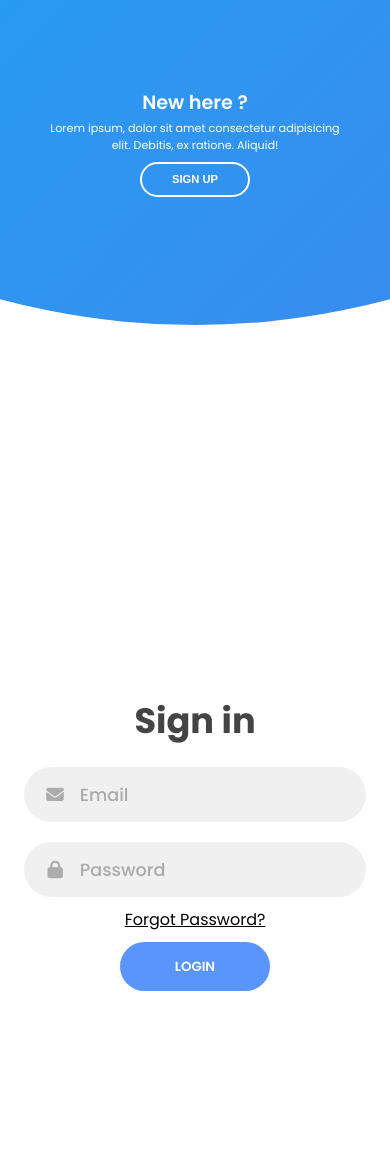
After one commit to Nimatenzin/django-aqua-blue-project, a Django app: page /signup/ in a window 390 px wide. The commit adds this page. Run offline with Django 4.2, Linux system fonts and the light colour scheme; some libraries are stand-ins or nearby versions.

Commit message:
update on sign up

```diff
--- a/app/views.py
+++ b/app/views.py
@@ -6,3 +6,6 @@ def index(request):
 
 def about(request):
     return render(request, 'about.html')
+
+def signup(request):
+    return render(request, 'signup.html')
--- a/aquablue/urls.py
+++ b/aquablue/urls.py
@@ -24,5 +24,6 @@ urlpatterns = [
     path('admin/', admin.site.urls),
     path('', views.index, name='index.html'),
     path('about/', views.about, name='about.html'),
+    path('signup/', views.signup, name='signup.html'),
 
 ]
--- /dev/null
+++ b/static/assets/css/login.css
@@ -0,0 +1,403 @@
+@import url("https://fonts.googleapis.com/css2?family=Poppins:wght@200;300;400;500;600;700;800&display=swap");
+
+* {
+  margin: 0;
+  padding: 0;
+  box-sizing: border-box;
+}
+
+body,
+input {
+  font-family: "Poppins", sans-serif;
+}
+
+.container {
+  position: relative;
+  width: 100%;
+  background-color: #fff;
+  min-height: 100vh;
+  overflow: hidden;
+}
+
+.forms-container {
+  position: absolute;
+  width: 100%;
+  height: 100%;
+  top: 0;
+  left: 0;
+}
+
+.signin-signup {
+  position: absolute;
+  top: 50%;
+  transform: translate(-50%, -50%);
+  left: 75%;
+  width: 50%;
+  transition: 1s 0.7s ease-in-out;
+  display: grid;
+  grid-template-columns: 1fr;
+  z-index: 5;
+}
+
+form {
+  display: flex;
+  align-items: center;
+  justify-content: center;
+  flex-direction: column;
+  padding: 0rem 5rem;
+  transition: all 0.2s 0.7s;
+  overflow: hidden;
+  grid-column: 1 / 2;
+  grid-row: 1 / 2;
+}
+
+form.sign-up-form {
+  opacity: 0;
+  z-index: 1;
+}
+
+form.sign-in-form {
+  z-index: 2;
+}
+
+.title {
+  font-size: 2.2rem;
+  color: #444;
+  margin-bottom: 10px;
+}
+
+.input-field {
+  max-width: 380px;
+  width: 100%;
+  background-color: #f0f0f0;
+  margin: 10px 0;
+  height: 55px;
+  border-radius: 55px;
+  display: grid;
+  grid-template-columns: 15% 85%;
+  padding: 0 0.4rem;
+  position: relative;
+}
+
+.input-field i {
+  text-align: center;
+  line-height: 55px;
+  color: #acacac;
+  transition: 0.5s;
+  font-size: 1.1rem;
+}
+
+.input-field input {
+  background: none;
+  outline: none;
+  border: none;
+  line-height: 1;
+  font-weight: 600;
+  font-size: 1.1rem;
+  color: #333;
+}
+
+.input-field input::placeholder {
+  color: #aaa;
+  font-weight: 500;
+}
+
+.social-text {
+  padding: 0.7rem 0;
+  font-size: 1rem;
+}
+
+.social-media {
+  display: flex;
+  justify-content: center;
+}
+
+.social-icon {
+  height: 46px;
+  width: 46px;
+  display: flex;
+  justify-content: center;
+  align-items: center;
+  margin: 0 0.45rem;
+  color: #333;
+  border-radius: 50%;
+  border: 1px solid #333;
+  text-decoration: none;
+  font-size: 1.1rem;
+  transition: 0.3s;
+}
+
+.social-icon:hover {
+  color: #4481eb;
+  border-color: #4481eb;
+}
+
+.btn {
+  width: 150px;
+  background-color: #5995fd;
+  border: none;
+  outline: none;
+  height: 49px;
+  border-radius: 49px;
+  color: #fff;
+  text-transform: uppercase;
+  font-weight: 600;
+  margin: 10px 0;
+  cursor: pointer;
+  transition: 0.5s;
+}
+
+.btn:hover {
+  background-color: #4d84e2;
+}
+.panels-container {
+  position: absolute;
+  height: 100%;
+  width: 100%;
+  top: 0;
+  left: 0;
+  display: grid;
+  grid-template-columns: repeat(2, 1fr);
+}
+
+.container:before {
+  content: "";
+  position: absolute;
+  height: 2000px;
+  width: 2000px;
+  top: -10%;
+  right: 48%;
+  transform: translateY(-50%);
+  background-image: linear-gradient(-45deg, #4481eb 0%, #04befe 100%);
+  transition: 1.8s ease-in-out;
+  border-radius: 50%;
+  z-index: 6;
+}
+
+.image {
+  width: 100%;
+  transition: transform 1.1s ease-in-out;
+  transition-delay: 0.4s;
+}
+
+.panel {
+  display: flex;
+  flex-direction: column;
+  align-items: flex-end;
+  justify-content: space-around;
+  text-align: center;
+  z-index: 6;
+}
+
+.left-panel {
+  pointer-events: all;
+  padding: 3rem 17% 2rem 12%;
+}
+
+.right-panel {
+  pointer-events: none;
+  padding: 3rem 12% 2rem 17%;
+}
+
+.panel .content {
+  color: #fff;
+  transition: transform 0.9s ease-in-out;
+  transition-delay: 0.6s;
+}
+
+.panel h3 {
+  font-weight: 600;
+  line-height: 1;
+  font-size: 1.5rem;
+}
+
+.panel p {
+  font-size: 0.95rem;
+  padding: 0.7rem 0;
+}
+
+.btn.transparent {
+  margin: 0;
+  background: none;
+  border: 2px solid #fff;
+  width: 130px;
+  height: 41px;
+  font-weight: 600;
+  font-size: 0.8rem;
+}
+
+.right-panel .image,
+.right-panel .content {
+  transform: translateX(800px);
+}
+
+/* ANIMATION */
+
+.container.sign-up-mode:before {
+  transform: translate(100%, -50%);
+  right: 52%;
+}
+
+.container.sign-up-mode .left-panel .image,
+.container.sign-up-mode .left-panel .content {
+  transform: translateX(-800px);
+}
+
+.container.sign-up-mode .signin-signup {
+  left: 25%;
+}
+
+.container.sign-up-mode form.sign-up-form {
+  opacity: 1;
+  z-index: 2;
+}
+
+.container.sign-up-mode form.sign-in-form {
+  opacity: 0;
+  z-index: 1;
+}
+
+.container.sign-up-mode .right-panel .image,
+.container.sign-up-mode .right-panel .content {
+  transform: translateX(0%);
+}
+
+.container.sign-up-mode .left-panel {
+  pointer-events: none;
+}
+
+.container.sign-up-mode .right-panel {
+  pointer-events: all;
+}
+
+@media (max-width: 870px) {
+  .container {
+    min-height: 800px;
+    height: 100vh;
+  }
+  .signin-signup {
+    width: 100%;
+    top: 95%;
+    transform: translate(-50%, -100%);
+    transition: 1s 0.8s ease-in-out;
+  }
+
+  .signin-signup,
+  .container.sign-up-mode .signin-signup {
+    left: 50%;
+  }
+
+  .panels-container {
+    grid-template-columns: 1fr;
+    grid-template-rows: 1fr 2fr 1fr;
+  }
+
+  .panel {
+    flex-direction: row;
+    justify-content: space-around;
+    align-items: center;
+    padding: 2.5rem 8%;
+    grid-column: 1 / 2;
+  }
+
+  .right-panel {
+    grid-row: 3 / 4;
+  }
+
+  .left-panel {
+    grid-row: 1 / 2;
+  }
+
+  .image {
+    width: 200px;
+    transition: transform 0.9s ease-in-out;
+    transition-delay: 0.6s;
+  }
+
+  .panel .content {
+    padding-right: 15%;
+    transition: transform 0.9s ease-in-out;
+    transition-delay: 0.8s;
+  }
+
+  .panel h3 {
+    font-size: 1.2rem;
+  }
+
+  .panel p {
+    font-size: 0.7rem;
+    padding: 0.5rem 0;
+  }
+
+  .btn.transparent {
+    width: 110px;
+    height: 35px;
+    font-size: 0.7rem;
+  }
+
+  .container:before {
+    width: 1500px;
+    height: 1500px;
+    transform: translateX(-50%);
+    left: 30%;
+    bottom: 68%;
+    right: initial;
+    top: initial;
+    transition: 2s ease-in-out;
+  }
+
+  .container.sign-up-mode:before {
+    transform: translate(-50%, 100%);
+    bottom: 32%;
+    right: initial;
+  }
+
+  .container.sign-up-mode .left-panel .image,
+  .container.sign-up-mode .left-panel .content {
+    transform: translateY(-300px);
+  }
+
+  .container.sign-up-mode .right-panel .image,
+  .container.sign-up-mode .right-panel .content {
+    transform: translateY(0px);
+  }
+
+  .right-panel .image,
+  .right-panel .content {
+    transform: translateY(300px);
+  }
+
+  .container.sign-up-mode .signin-signup {
+    top: 5%;
+    transform: translate(-50%, 0);
+  }
+}
+
+@media (max-width: 570px) {
+  form {
+    padding: 0 1.5rem;
+  }
+
+  .image {
+    display: none;
+  }
+  .panel .content {
+    padding: 0.5rem 1rem;
+  }
+  .container {
+    padding: 1.5rem;
+  }
+
+  .container:before {
+    bottom: 72%;
+    left: 50%;
+  }
+
+  .container.sign-up-mode:before {
+    bottom: 28%;
+    left: 50%;
+  }
+}
+.forgot-password-link {
+    color: black;
+  }
--- /dev/null
+++ b/static/assets/js/app.js
@@ -0,0 +1,11 @@
+const sign_in_btn = document.querySelector("#sign-in-btn");
+const sign_up_btn = document.querySelector("#sign-up-btn");
+const container = document.querySelector(".container");
+
+sign_up_btn.addEventListener("click", () => {
+  container.classList.add("sign-up-mode");
+});
+
+sign_in_btn.addEventListener("click", () => {
+  container.classList.remove("sign-up-mode");
+});
--- a/templates/about.html
+++ b/templates/about.html
@@ -68,7 +68,7 @@
           <li><a class="nav-link scrollto" href="#gallery">Gallery</a></li>
           <li><a class="nav-link scrollto" href="#book-a-table">Reservation</a></li>
           <li><a class="nav-link scrollto" href="#contact">Contact us</a></li>
-          <li><a href="#book-a-table" class="nav-link scrollto">Sign Up</a></li>
+          <li><a href="/signup/" class="nav-link scrollto">Sign Up</a></li>
         </ul>
         <i class="bi bi-list mobile-nav-toggle"></i>
       </nav><!-- .navbar -->
--- /dev/null
+++ b/templates/signup.html
@@ -0,0 +1,93 @@
+<!DOCTYPE html>
+<html lang="en">
+
+{% load static %}
+
+  <head>
+    <meta charset="UTF-8" />
+    <meta name="viewport" content="width=device-width, initial-scale=1.0" />
+    <script
+      src="https://kit.fontawesome.com/64d58efce2.js"
+      crossorigin="anonymous"
+    ></script>
+    <link rel="stylesheet" href="{% static 'assets/css/login.css' %}" />
+    <title>Sign in & Sign up Form</title>
+  </head>
+  <body>
+    <div class="container">
+      <div class="forms-container">
+        <div class="signin-signup">
+          <form action="#" class="sign-in-form">
+            <h2 class="title">Sign in</h2>
+            <div class="input-field">
+              <i class="fas fa-envelope"></i>
+              <input type="email" placeholder="Email" />
+            </div>
+            <div class="input-field">
+              <i class="fas fa-lock"></i>
+              <input type="password" placeholder="Password" />
+            </div>
+            <a href="#" class="forgot-password-link">Forgot Password?</a>
+            <input type="submit" value="Login" class="btn solid" />
+          </form>
+
+          <form action="#" class="sign-up-form">
+            <h2 class="title">Sign up</h2>
+            <div class="input-field">
+              <i class="fas fa-user"></i>
+              <input type="text" placeholder="Name" />
+            </div>
+            <div class="input-field">
+              <i class="fas fa-phone"></i>
+              <input type="tel" placeholder="Contact Number" />
+            </div>
+            <div class="input-field">
+              <i class="fas fa-envelope"></i>
+              <input type="email" placeholder="Email" />
+            </div>
+            <div class="input-field">
+              <i class="fas fa-lock"></i>
+              <input type="password" placeholder="Password" />
+            </div>
+            <div class="input-field">
+              <i class="fas fa-lock"></i>
+              <input type="password" placeholder="Confirm Password" />
+            </div>
+            <input type="submit" class="btn" value="Sign up" />
+          </form>
+        </div>
+      </div>
+
+      <div class="panels-container">
+        <div class="panel left-panel">
+          <div class="content">
+            <h3>New here ?</h3>
+            <p>
+              Lorem ipsum, dolor sit amet consectetur adipisicing elit. Debitis,
+              ex ratione. Aliquid!
+            </p>
+            <button class="btn transparent" id="sign-up-btn">
+              Sign up
+            </button>
+          </div>
+          <img src="{% static 'assets/img/log.svg' %}" class="image" alt="" />
+        </div>
+        <div class="panel right-panel">
+          <div class="content">
+            <h3>One of us ?</h3>
+            <p>
+              Lorem ipsum dolor sit amet consectetur adipisicing elit. Nostrum
+              laboriosam ad deleniti.
+            </p>
+            <button class="btn transparent" id="sign-in-btn">
+              Sign in
+            </button>
+          </div>
+          <img src="{% static 'assets/img/register.svg' %}" class="image" alt="" />
+        </div>
+      </div>
+    </div>
+
+    <script src="{% static 'assets/js/app.js' %}"></script>
+  </body>
+</html>
```
Also changed, not shown: templates/index.html (+3 -5 lines), static/assets/img/log.svg (added), static/assets/img/register.svg (added).
